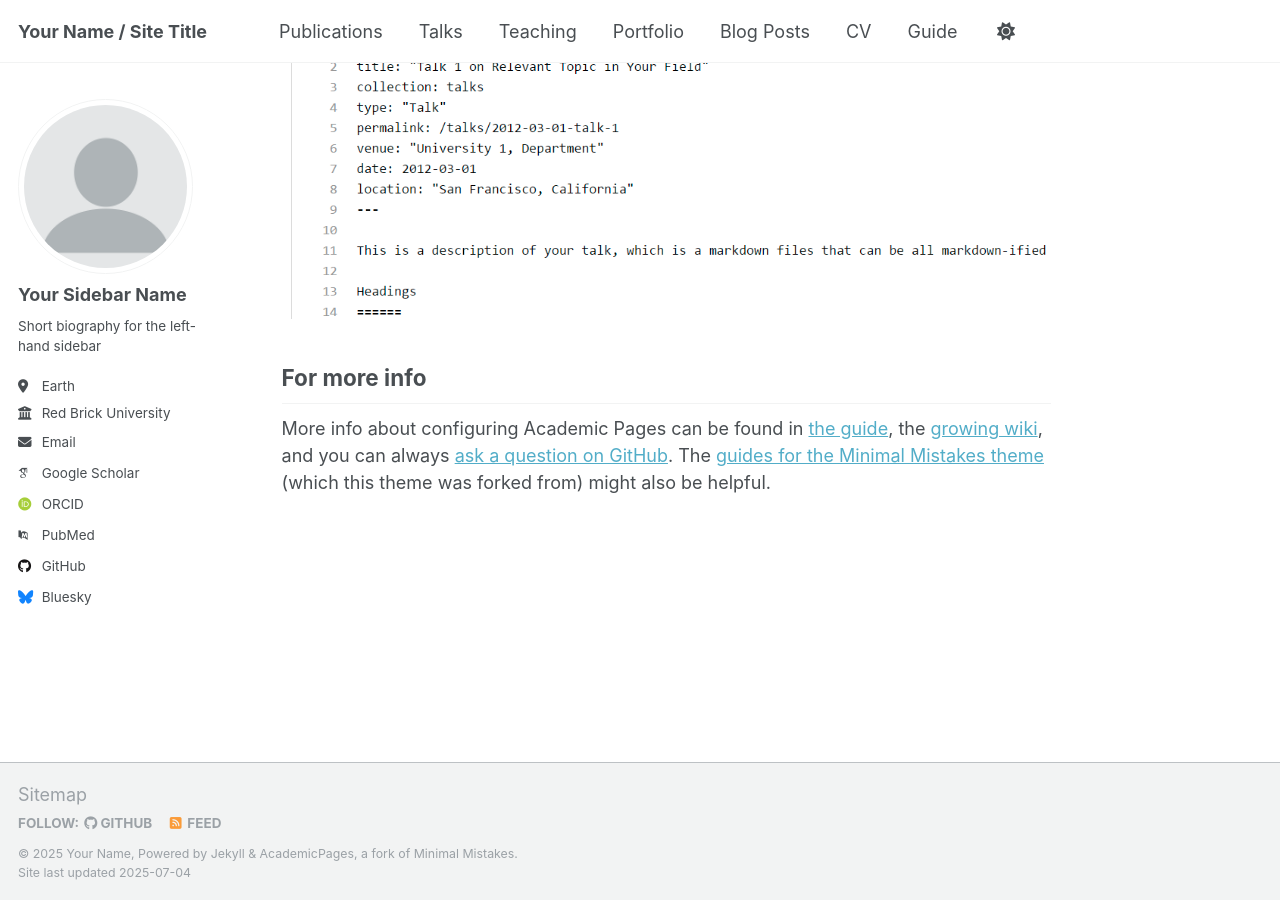
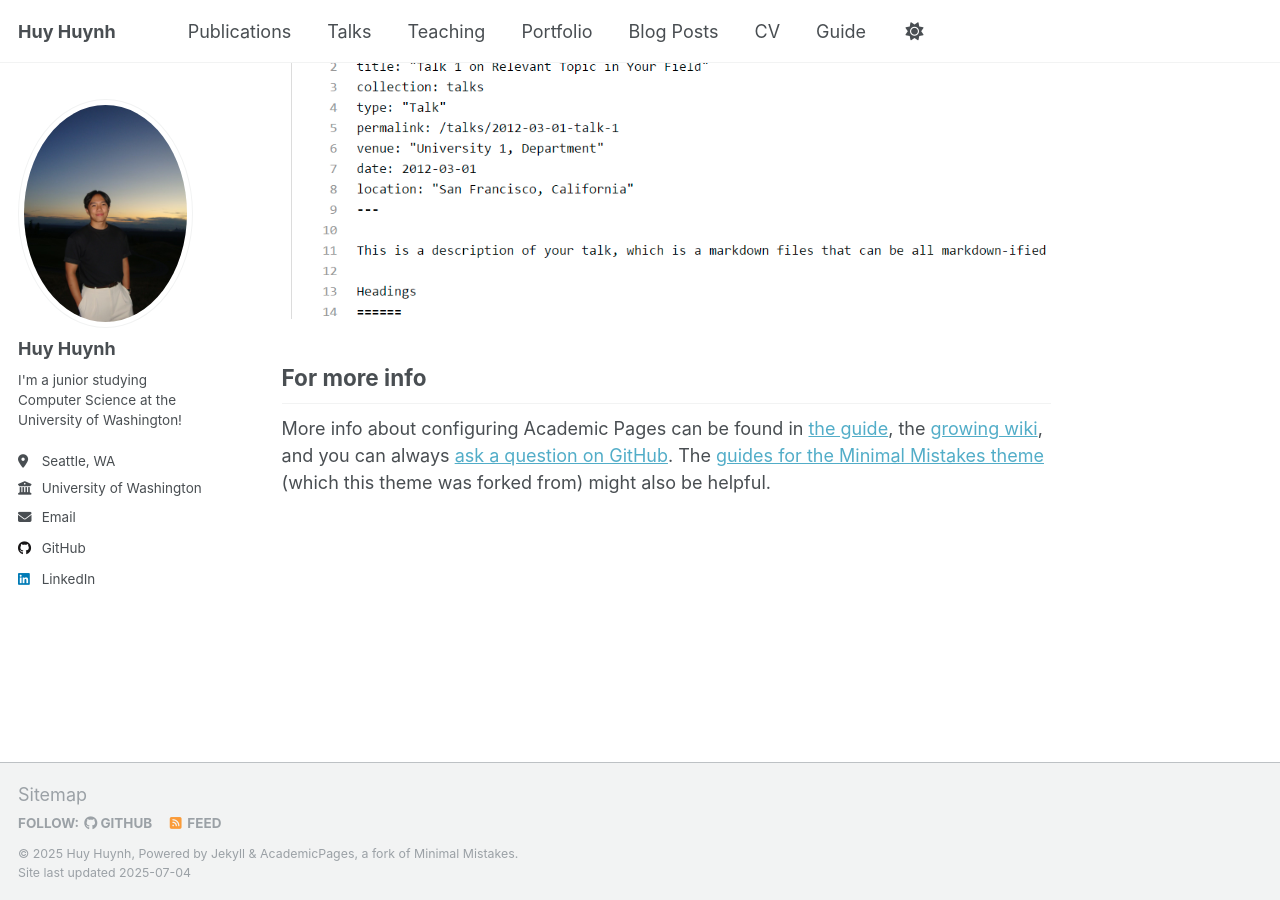
Before and after one commit to huy-cao-huynh/huy-cao-huynh.github.io, a Jekyll site: the page built from _pages/about.md, in a window 1280 px wide and 900 px high, scrolled down 2880 px. Built offline with Jekyll 4.4.1, drawn with Linux system fonts in a browser that asks for light colours; some web fonts are replaced; a script that is not in the unit is left out.

Commit message:
Update _config.yml

```diff
--- a/_config.yml
+++ b/_config.yml
@@ -9,36 +9,36 @@
 # Basic Site Settings
 locale                   : "en-US"
 site_theme               : "default"
-title                    : "Your Name / Site Title"
+title                    : "Huy Huynh"
 title_separator          : "-"
-name                     : &name "Your Name"
-description              : &description "personal description"
-url                      : https://academicpages.github.io # the base hostname & protocol for your site e.g. "https://[your GitHub username].github.io" or if you already have some other page hosted on Github then use "https://[your GitHub username].github.io/[Your Repo Name]"
+name                     : &name "Huy Huynh"
+description              : &description ""
+url                      : https://huy-cao-huynh.github.io # the base hostname & protocol for your site e.g. "https://[your GitHub username].github.io" or if you already have some other page hosted on Github then use "https://[your GitHub username].github.io/[Your Repo Name]"
 baseurl                  : "" # the subpath of your site, e.g. "/blog"
-repository               : "academicpages/academicpages.github.io"
+repository               : "huy-cao-huynh/huy-cao-huynh.github.io"
 
 # Site Author - The following control what appear as part of the author content on the side bar.
 #               If a field is blank the icon and link will not appear, otherwise it will be shown.
 #               Additional customization can be done by editing /_includes/author-profile.html
 author:
   # Biographic information
-  avatar           : "profile.png"
-  name             : "Your Sidebar Name"
+  avatar           : "DSC02971.jpg"
+  name             : "Huy Huynh"
   pronouns         : # example: "she/her"
-  bio              : "Short biography for the left-hand sidebar"
-  location         : "Earth"
-  employer         : "Red Brick University"
-  uri              : # URL
-  email            : "none@example.org"
+  bio              : "I'm a junior studying Computer Science at the University of Washington!"
+  location         : "Seattle, WA"
+  employer         : "University of Washington"
+  URI              : "https://huy-cao-huynh.github.io"
+  email            : "huyhuynh@cs.washington.edu"
 
   # Academic websites
   academia         : # URL
   arxiv            : # URL - Update with the correct link to your profile
-  googlescholar    : "https://scholar.google.com/citations?user=PS_CX0AAAAAJ"
+  googlescholar    : #
   impactstory      : # URL
-  orcid            : "http://orcid.org/yourorcidurl"
+  orcid            : #
   semantic         : # URL
-  pubmed           : "https://www.ncbi.nlm.nih.gov/pubmed/?term=john+snow"
+  pubmed           : #
   researchgate     : # URL
   scopus           : # URL
 
@@ -46,13 +46,13 @@ author:
   bitbucket        : # Username - Update with your username on the site
   codepen          : # Username
   dribbble         : # Username
-  github           : "academicpages"
+  github           : "huy-cao-huynh"
   kaggle           : # Username
   stackoverflow    : # User number or user number and name (i.e., use "1" or "1/jeff-atwood")
 
   # Social media
   artstation       : # Username
-  bluesky          : "bsky.app" # Replace this with you Bluesky username
+  bluesky          : #
   facebook         : # Username
   flickr           : # Username
   foursquare       : # Username
@@ -61,7 +61,7 @@ author:
   keybase          : # Username
   instagram        : # Username
   lastfm           : # Username
-  linkedin         : # Username
+  linkedin         : "huy-huynh-5b2362231"
   mastodon         : # URL
   medium           : # URL
   pinterest        : # Username
@@ -133,7 +133,7 @@ yandex_site_verification :
 
 # Social Sharing
 twitter:
-  username               : &twitter
+  username               :
 facebook:
   username               :
   app_id                 :
```
